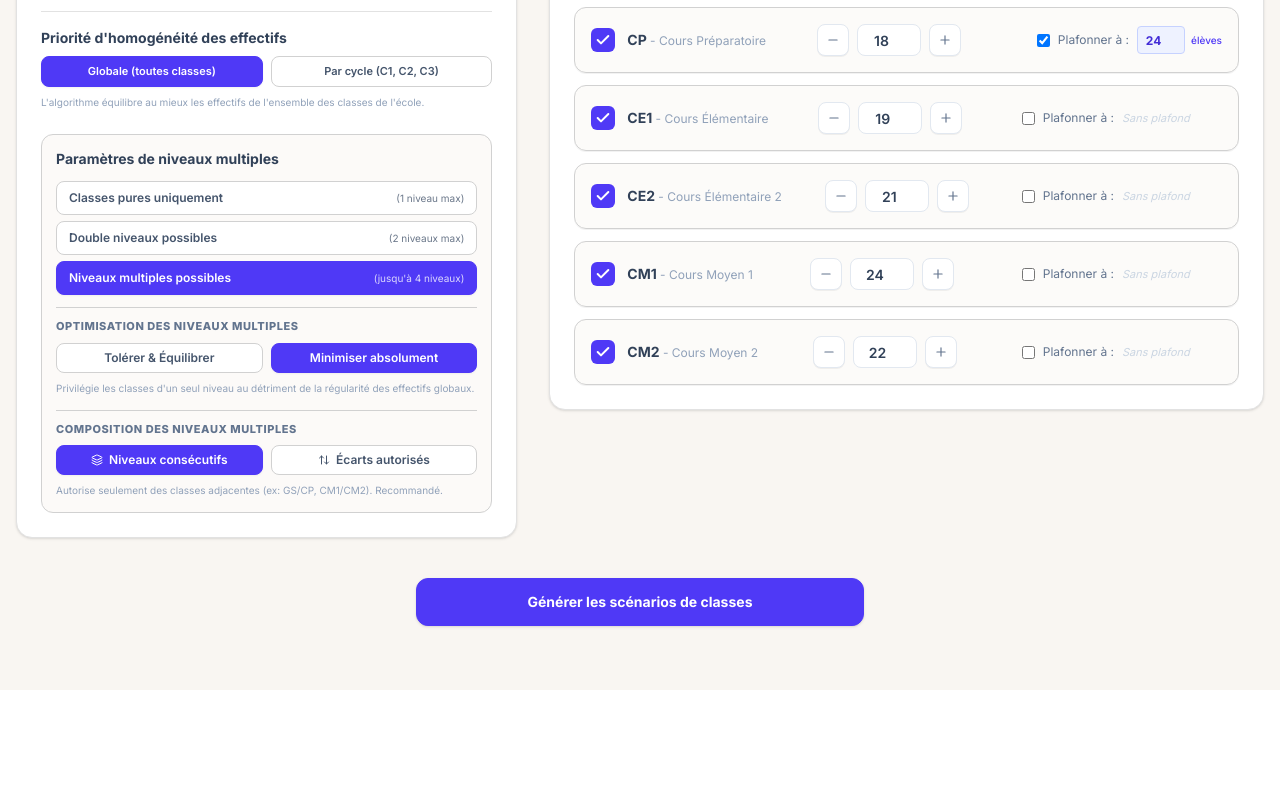
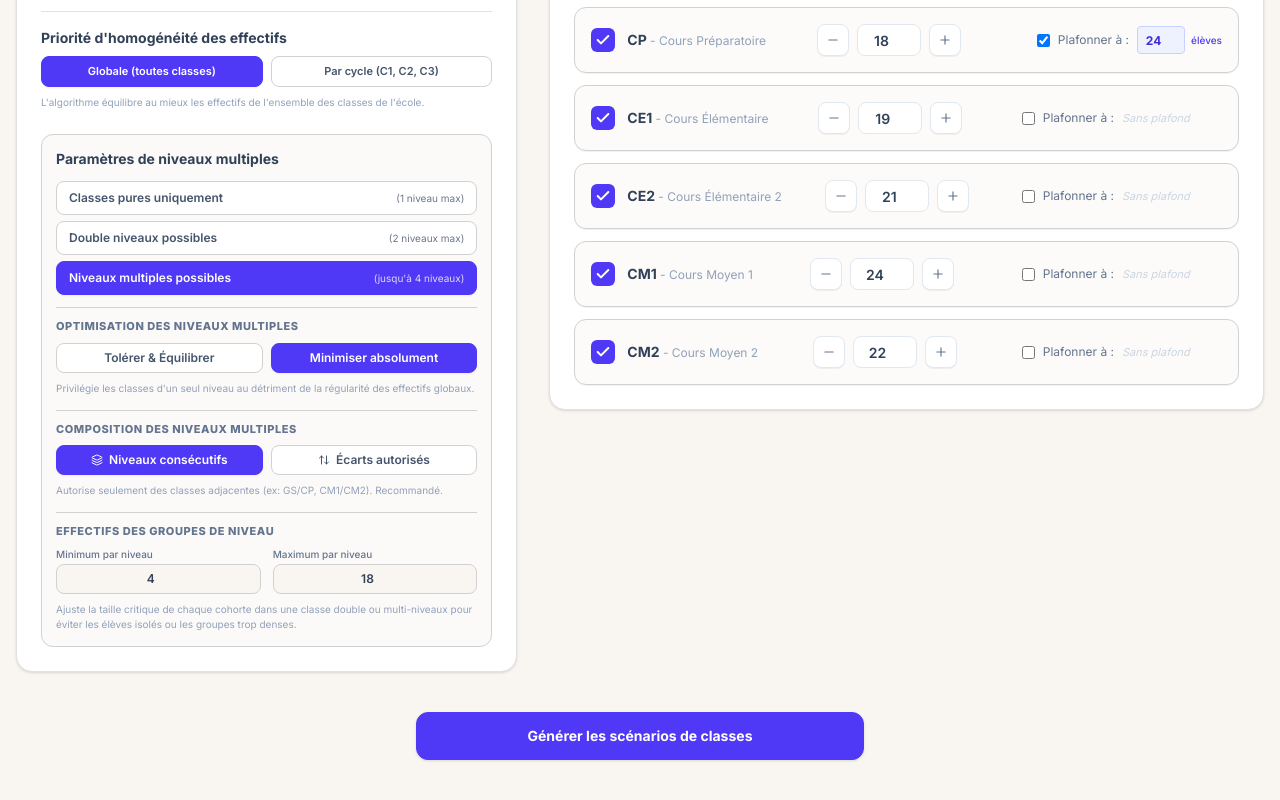
Before and after one commit to m-jks/simulclasses, a React (Vite) app: page / in a window 1280 px wide. Shown: the part 550-1350 px from the top of the page. Before the commit the page ends 1240 px from the top, so only its background shows below. Built offline with nearby package versions, Linux system fonts and the light colour scheme.

Commit message:
feat: add configurable multi-level cohort bounds
Introduce multiLevelMinStudentsPerLevel and multiLevelMaxStudentsPerLevel parameters to the solver. Update the penalty system to enforce these constraints, preventing isolated student groups or oversized cohorts in multi-level classes.

```diff
--- a/src/App.tsx
+++ b/src/App.tsx
@@ -34,6 +34,8 @@ const DEFAULT_SOLVER_CONFIG: SolverConfig = {
   globalMinClassSize: 18,
   multipleLevelsPolicy: 'multi_levels',
   homogeneityPriority: 'global',
+  multiLevelMinStudentsPerLevel: 4,
+  multiLevelMaxStudentsPerLevel: 18,
 };
 
 export default function App() {
--- a/src/components/SolverControls.tsx
+++ b/src/components/SolverControls.tsx
@@ -19,6 +19,8 @@ export default function SolverControls({
 
   const [minInput, setMinInput] = useState(config.globalMinClassSize.toString());
   const [maxInput, setMaxInput] = useState(config.globalMaxClassSize.toString());
+  const [multiMinInput, setMultiMinInput] = useState((config.multiLevelMinStudentsPerLevel ?? 4).toString());
+  const [multiMaxInput, setMultiMaxInput] = useState((config.multiLevelMaxStudentsPerLevel ?? 18).toString());
 
   // Keep local input states in sync with config when config changes (e.g., via preset loading)
   useEffect(() => {
@@ -28,6 +30,14 @@ export default function SolverControls({
   useEffect(() => {
     setMaxInput(config.globalMaxClassSize.toString());
   }, [config.globalMaxClassSize]);
+
+  useEffect(() => {
+    setMultiMinInput((config.multiLevelMinStudentsPerLevel ?? 4).toString());
+  }, [config.multiLevelMinStudentsPerLevel]);
+
+  useEffect(() => {
+    setMultiMaxInput((config.multiLevelMaxStudentsPerLevel ?? 18).toString());
+  }, [config.multiLevelMaxStudentsPerLevel]);
 
   const handleClassChange = (delta: number) => {
     onChangeConfig({
@@ -101,6 +111,58 @@ export default function SolverControls({
     onChangeConfig({
       ...config,
       globalMaxClassSize: parsed
+    });
+  };
+
+  const handleMultiMinChange = (e: React.ChangeEvent<HTMLInputElement>) => {
+    const raw = e.target.value;
+    setMultiMinInput(raw);
+    const parsed = parseInt(raw, 10);
+    if (!isNaN(parsed) && parsed > 0) {
+      onChangeConfig({
+        ...config,
+        multiLevelMinStudentsPerLevel: parsed
+      });
+    }
+  };
+
+  const handleMultiMinBlur = () => {
+    let parsed = parseInt(multiMinInput, 10);
+    if (isNaN(parsed) || parsed < 1) {
+      parsed = 1;
+    } else if (parsed > 25) {
+      parsed = 25;
+    }
+    setMultiMinInput(parsed.toString());
+    onChangeConfig({
+      ...config,
+      multiLevelMinStudentsPerLevel: parsed
+    });
+  };
+
+  const handleMultiMaxChange = (e: React.ChangeEvent<HTMLInputElement>) => {
+    const raw = e.target.value;
+    setMultiMaxInput(raw);
+    const parsed = parseInt(raw, 10);
+    if (!isNaN(parsed) && parsed > 0) {
+      onChangeConfig({
+        ...config,
+        multiLevelMaxStudentsPerLevel: parsed
+      });
+    }
+  };
+
+  const handleMultiMaxBlur = () => {
+    let parsed = parseInt(multiMaxInput, 10);
+    if (isNaN(parsed) || parsed < 5) {
+      parsed = 5;
+    } else if (parsed > 40) {
+      parsed = 40;
+    }
+    setMultiMaxInput(parsed.toString());
+    onChangeConfig({
+      ...config,
+      multiLevelMaxStudentsPerLevel: parsed
     });
   };
 
@@ -324,6 +386,38 @@ export default function SolverControls({
                       : "Autorise des couplages disjoints (ex: CP/CE2, PS/GS) si nécessaire."}
                   </p>
                 </div>
+
+                {/* Effectifs min/max par groupe de niveau */}
+                <div className="space-y-2 pt-2.5 border-t border-brand-border-medium">
+                  <span className="text-[11px] font-extrabold text-slate-500 uppercase tracking-wider block">Effectifs des groupes de niveau</span>
+                  <div className="grid grid-cols-2 gap-3">
+                    <div className="space-y-1">
+                      <label className="text-[10px] text-slate-500 font-medium block leading-tight">Minimum par niveau</label>
+                      <input
+                        type="number"
+                        value={multiMinInput}
+                        onChange={handleMultiMinChange}
+                        onBlur={handleMultiMinBlur}
+                        className="w-full text-xs font-semibold text-slate-700 bg-brand-bg hover:bg-brand-accent/40 border border-brand-border-medium rounded-lg p-1.5 text-center focus:outline-none focus:ring-2 focus:ring-indigo-500/20"
+                        title="Nombre minimal d'élèves d'un même niveau dans une classe à niveaux multiples"
+                      />
+                    </div>
+                    <div className="space-y-1">
+                      <label className="text-[10px] text-slate-500 font-medium block leading-tight">Maximum par niveau</label>
+                      <input
+                        type="number"
+                        value={multiMaxInput}
+                        onChange={handleMultiMaxChange}
+                        onBlur={handleMultiMaxBlur}
+                        className="w-full text-xs font-semibold text-slate-700 bg-brand-bg hover:bg-brand-accent/40 border border-brand-border-medium rounded-lg p-1.5 text-center focus:outline-none focus:ring-2 focus:ring-indigo-500/20"
+                        title="Nombre maximal d'élèves d'un même niveau dans une classe à niveaux multiples ou double niveau"
+                      />
+                    </div>
+                  </div>
+                  <p className="text-[10px] text-slate-400 leading-normal">
+                    Ajuste la taille critique de chaque cohorte dans une classe double ou multi-niveaux pour éviter les élèves isolés ou les groupes trop denses.
+                  </p>
+                </div>
               </div>
             )}
           </div>
--- a/src/solver.ts
+++ b/src/solver.ts
@@ -130,13 +130,24 @@ export function scoreState(
     // Very critical real-life constraint: we do NOT want "fragment" levels.
     // E.g., a double level class with 2 GS and 24 CP. The 2 GS students are completely isolated.
     // Minimum cohort size in a double class should ideally be at least 4-5 students, unless the entire level is tiny.
+    const minPerLvl = solverConfig.multiLevelMinStudentsPerLevel !== undefined ? solverConfig.multiLevelMinStudentsPerLevel : 4;
+    const maxPerLvl = solverConfig.multiLevelMaxStudentsPerLevel;
+
     state.forEach((c, idx) => {
       const qty = c[lvl.id] || 0;
       if (qty > 0) {
         const levelsInThisClass = (Object.keys(c) as LevelId[]).filter(l => (c[l] || 0) > 0);
-        if (levelsInThisClass.length === 2 && qty <= 4 && lvl.count > 4) {
-          score += (5 - qty) * 5000;
-          penalties.push(`Le groupe de ${lvl.id} dans la classe double ${idx + 1} est trop restreint (${qty} élève(s))`);
+        if (levelsInThisClass.length >= 2) {
+          // Check minimum cohort constraint
+          if (qty < minPerLvl && lvl.count >= minPerLvl) {
+            score += (minPerLvl - qty + 1) * 80000;
+            penalties.push(`Le groupe de ${lvl.name} dans la classe à niveaux multiples ${idx + 1} est trop restreint (${qty} élève(s), min réglé à ${minPerLvl})`);
+          }
+          // Check maximum cohort constraint
+          if (maxPerLvl !== undefined && maxPerLvl > 0 && qty > maxPerLvl) {
+            score += (qty - maxPerLvl) * 100000;
+            penalties.push(`Le groupe de ${lvl.name} dans la classe à niveaux multiples ${idx + 1} dépasse la limite maximale (${qty} élèves, max réglé à ${maxPerLvl})`);
+          }
         }
       }
     });
--- a/src/types.ts
+++ b/src/types.ts
@@ -21,6 +21,8 @@ export interface SolverConfig {
   globalMinClassSize: number;
   multipleLevelsPolicy?: 'pure_only' | 'double_only' | 'multi_levels';
   homogeneityPriority?: 'global' | 'cycle';
+  multiLevelMinStudentsPerLevel?: number;
+  multiLevelMaxStudentsPerLevel?: number;
 }
 
 export interface Class分配 {
```
